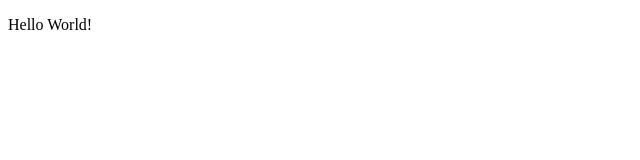
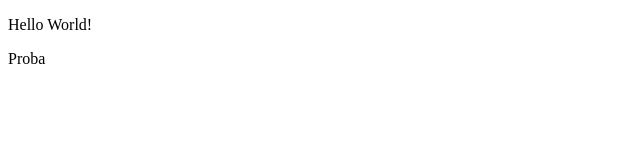
Before and after one commit to Natasa90/ITAcademy, a plain HTML site: page index.html in a window 1280 px wide. Shown: the full height of the page, 0-640 px from the left. Drawn offline with Linux system fonts and the light colour scheme.

Commit message:
Added paragraph

```diff
--- a/index.html
+++ b/index.html
@@ -2,5 +2,6 @@
 <html>
     <body>
         <p>Hello World!</p>
+        <p>Proba</p>
     </body>
 </html>
```
